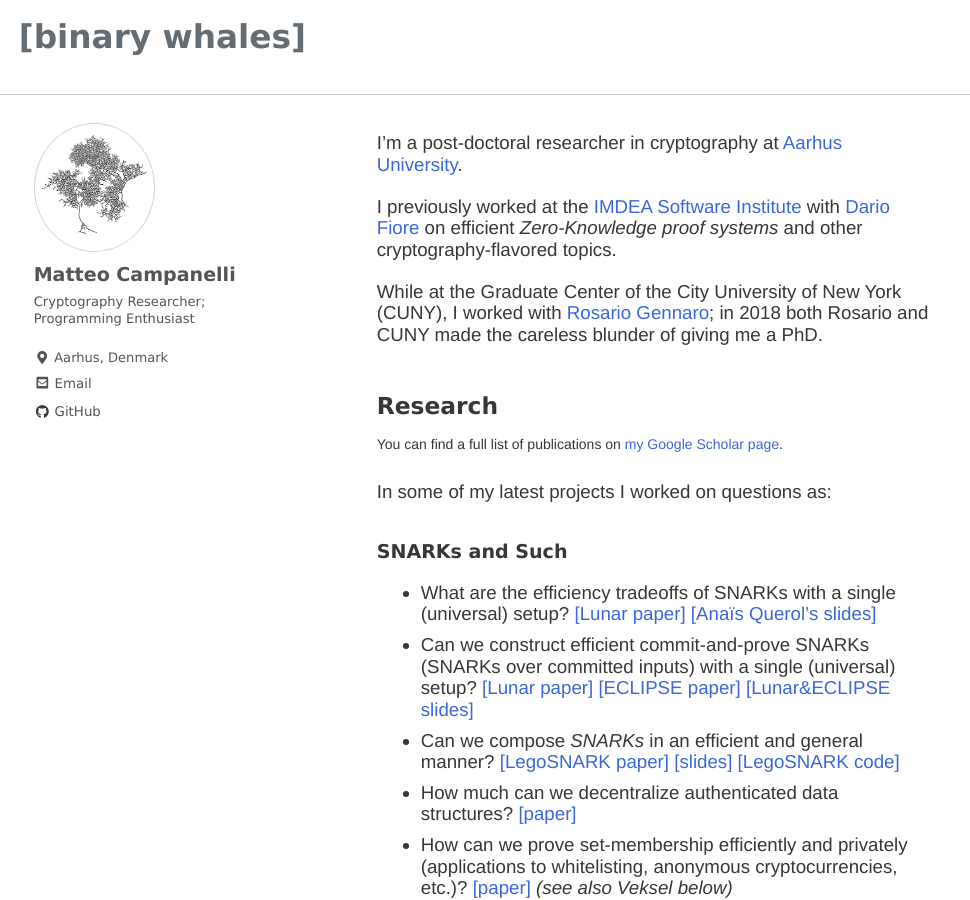
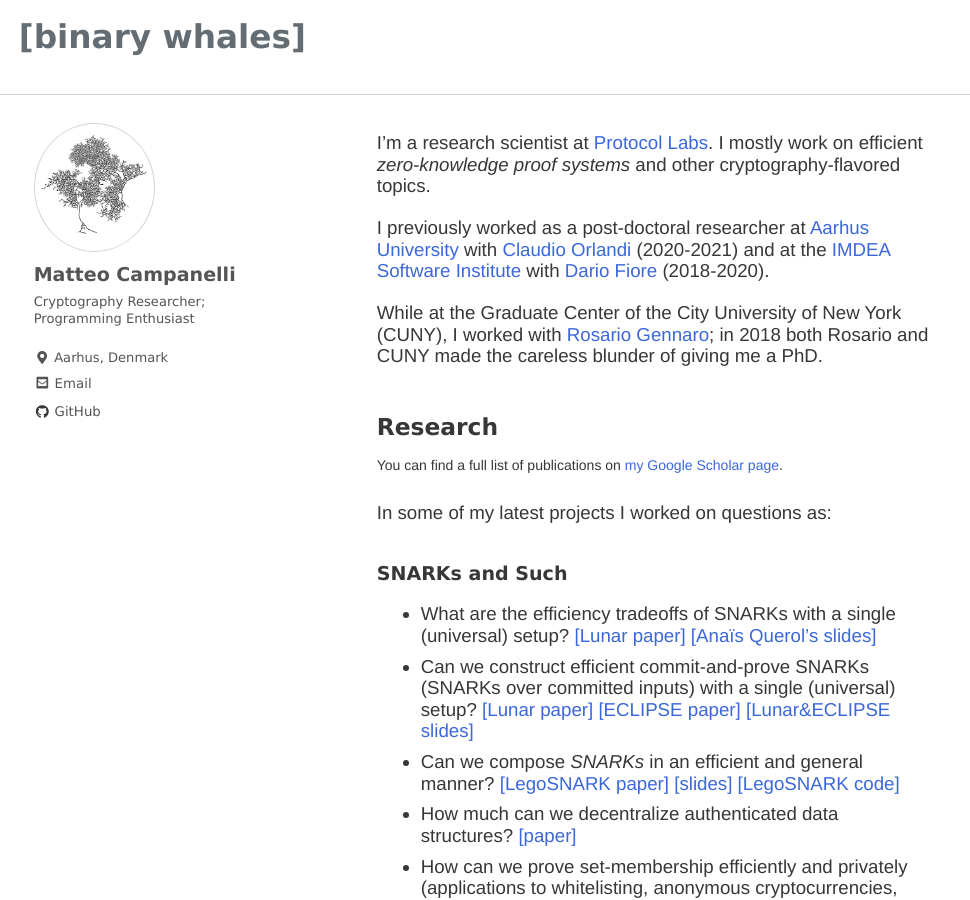
Before and after one commit to matteocam/matteocam.github.io, a Jekyll site: the page built from index.md, in a window 1280 px wide and 900 px high. Shown: the whole window, without its empty margins (0-970 px from the left). Built offline with Jekyll 4.4.1, drawn with Linux system fonts in a browser that asks for light colours; nearby versions of some CDN libraries; some web fonts are replaced; a script that is not in the unit is left out.

Commit message:
Update index.md

```diff
--- a/index.md
+++ b/index.md
@@ -6,11 +6,10 @@
 ---
 
 
-I'm a post-doctoral researcher in cryptography at [Aarhus University](https://www.au.dk/).
+I'm a research scientist at [Protocol Labs](https://protocol.ai).
+I mostly work on efficient _zero-knowledge proof systems_ and other cryptography-flavored topics.
 
-I previously worked at the
-[IMDEA Software Institute](https://software.imdea.org/index.html) with
-[Dario Fiore](http://www.dariofiore.it/) on  efficient _Zero-Knowledge proof systems_ and  other cryptography-flavored topics.
+I previously worked as a post-doctoral researcher at [Aarhus University](https://www.au.dk/) with [Claudio Orlandi](https://cs.au.dk/~orlandi/) (2020-2021) and at the [IMDEA Software Institute](https://software.imdea.org/index.html) with [Dario Fiore](http://www.dariofiore.it/) (2018-2020).
 
 While at the Graduate Center of the City University of New York (CUNY), I worked with [Rosario Gennaro](http://www-cs.ccny.cuny.edu/~rosario/); in 2018 both Rosario and CUNY made the careless blunder of giving me a PhD.
 
```
